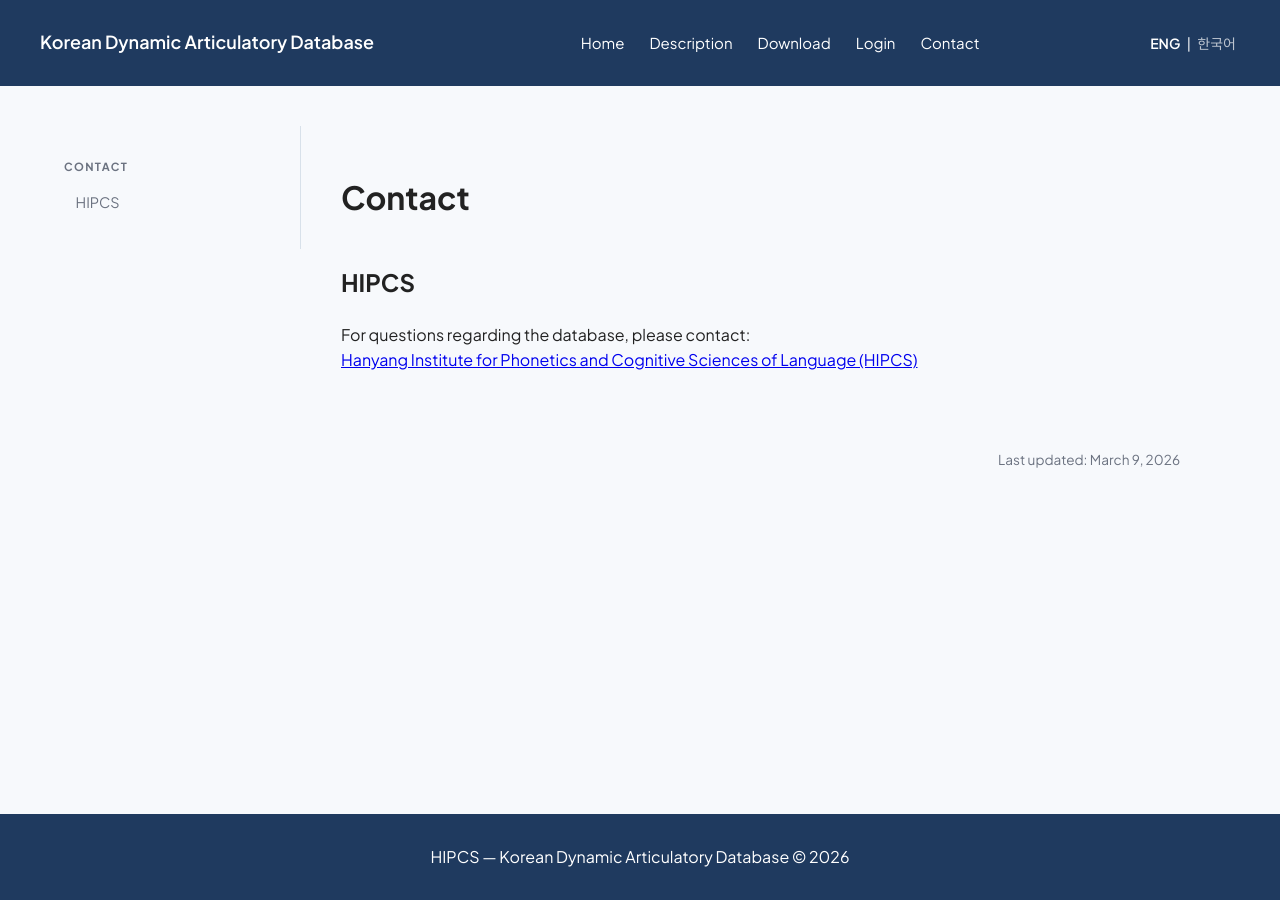
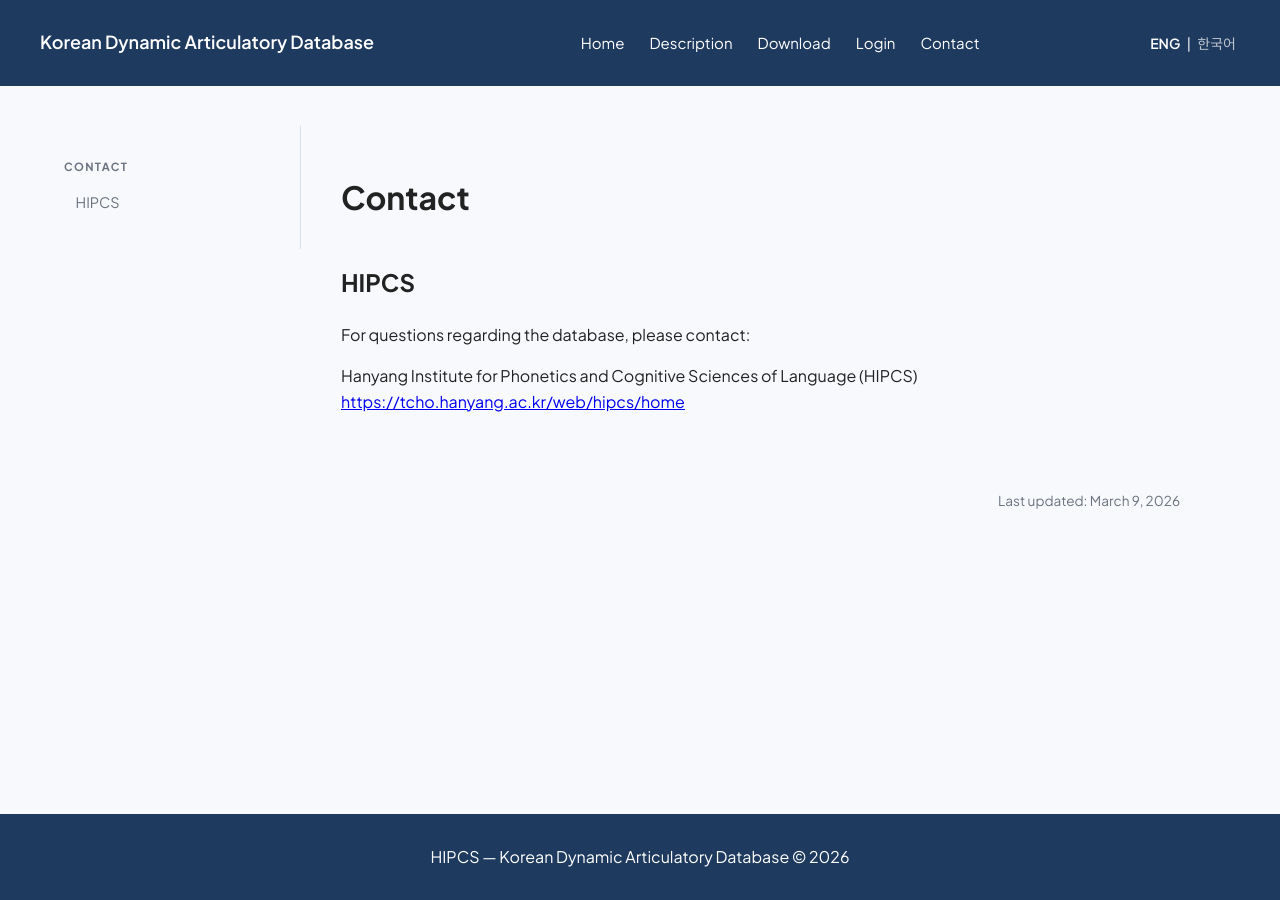
Before and after one commit to jiyoungj/jiyoungj.github.io, a Jekyll site: the page k-dad_demo/contact.html, which Jekyll copies as it is, in a window 1280 px wide. Built offline with Jekyll 4.4.1, drawn with Linux system fonts in a browser that asks for light colours.

Commit message:
Update contact.html

```diff
--- a/k-dad_demo/contact.html
+++ b/k-dad_demo/contact.html
@@ -23,9 +23,9 @@
     </ul>
 
     <div class="lang-toggle">
-        <a href="index.html" class="active">ENG</a>
+        <a href="contact.html" class="active">ENG</a>
         <span>|</span>
-        <a href="temp.html">한국어</a> <!-- to be updated -->
+        <a href="contact_kor.html">한국어</a>
     </div>
 
   </div>
@@ -46,8 +46,12 @@
 
 <h2 id="1">HIPCS</h2>
 <p>
-For questions regarding the database, please contact: <br>
-<a href="https://tcho.hanyang.ac.kr/web/hipcs/home" target="_blank" rel="noopener noreferrer">Hanyang Institute for Phonetics and Cognitive Sciences of Language (HIPCS)</a>
+For questions regarding the database, please contact:
+</p>
+
+<p>
+Hanyang Institute for Phonetics and Cognitive Sciences of Language (HIPCS) <br>
+<a href="https://tcho.hanyang.ac.kr/web/hipcs/home" target="_blank" rel="noopener noreferrer">https://tcho.hanyang.ac.kr/web/hipcs/home</a>
 </p>
 
 </section>
```
